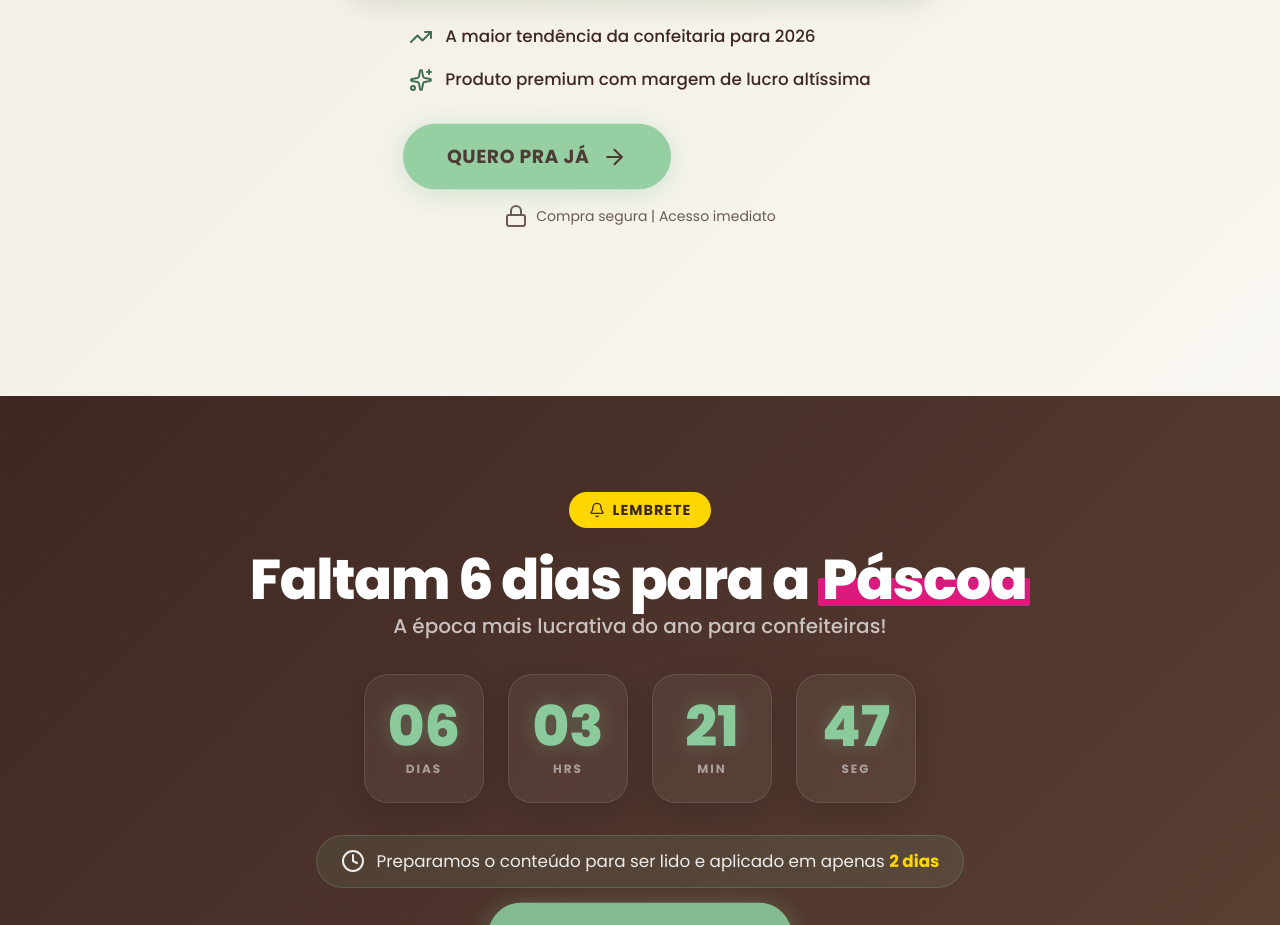
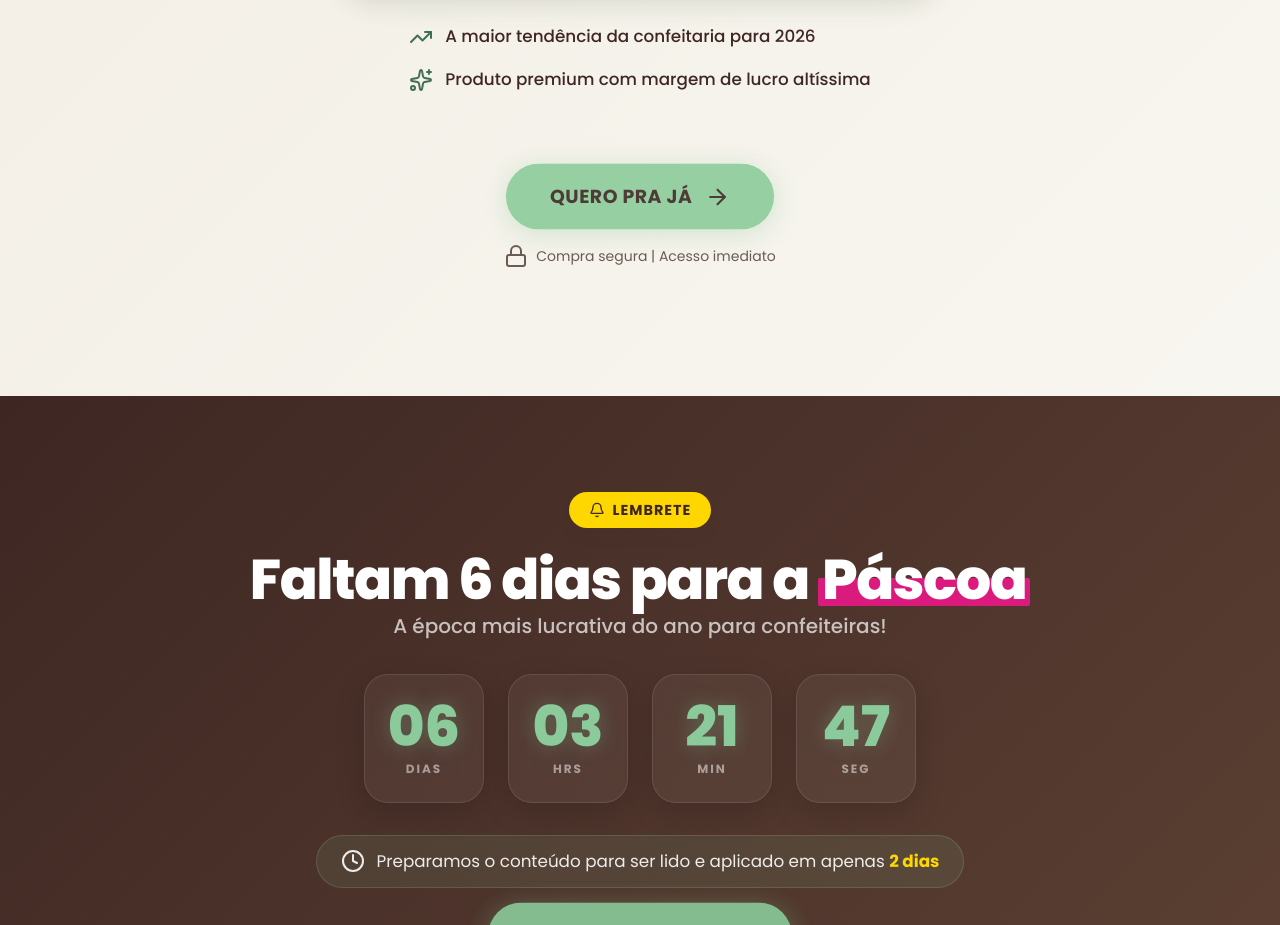
Before and after one commit to gabRochaOliv/ovo-gourmet, a website: page index.html in a window 1280 px wide. Shown: the part 1300-2225 px from the top of the page. Drawn offline with nearby package versions, Linux system fonts and the light colour scheme.

Commit message:
syle: centralizando boyão da primeira section

```diff
--- a/index.html
+++ b/index.html
@@ -463,9 +463,10 @@
                 <ul class="hero-bullets">
                     <li><i data-lucide="trending-up" class="icon-green"></i> A maior tendência da confeitaria para 2026</li>
                     <li><i data-lucide="sparkles" class="icon-green"></i> Produto premium com margem de lucro altíssima</li>
-
-                <div class="cta-wrapper">
-                    <a href="#oferta" class="cta-button pulse">Quero pra já <i data-lucide="arrow-right"></i></a>
+                </ul>
+
+                <div class="cta-wrapper" style="text-align: center; display: flex; flex-direction: column; align-items: center; justify-content: center; width: 100%;">
+                    <a href="#oferta" class="cta-button pulse" style="display: inline-flex; justify-content: center; align-items: center;">Quero pra já <i data-lucide="arrow-right"></i></a>
                     <p class="safe-checkout"><i data-lucide="lock"></i> Compra segura | Acesso imediato</p>
                 </div>
             </div>
```
